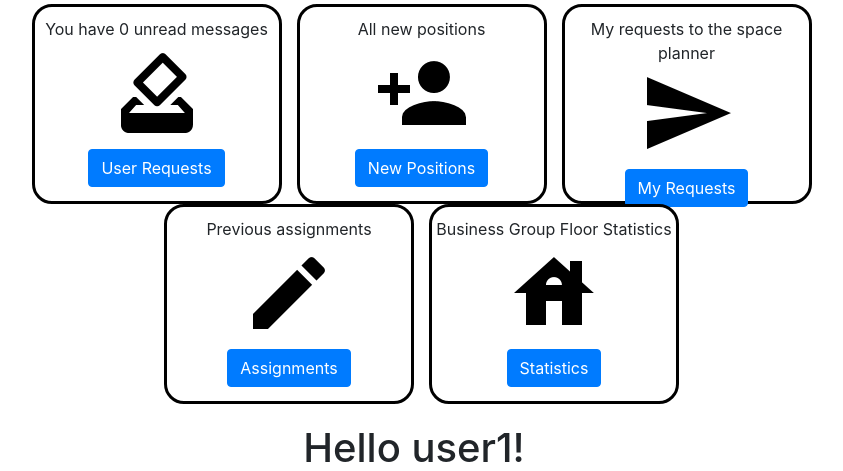
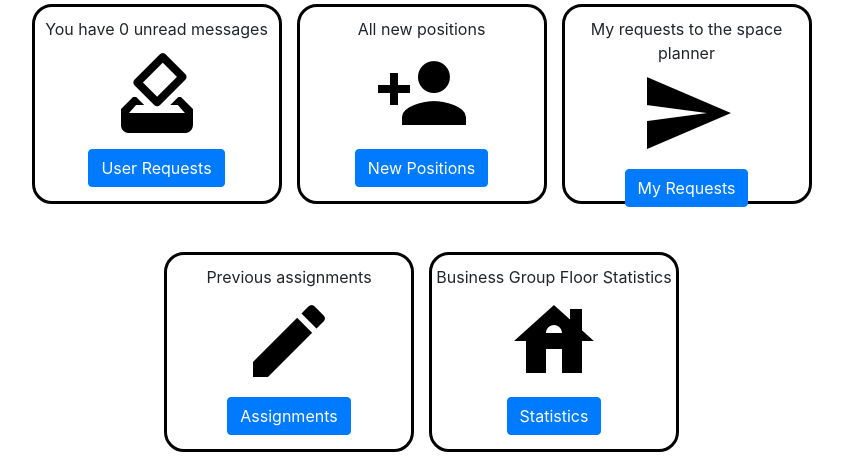
Before and after one commit to yaelilola/cubic_managment, a Django app: page / in a window 1280 px wide. Shown: the part 192-663 px from the top of the page, without its empty margins (226-1069 px from the left). Run offline with Django 3.2, Linux system fonts and the light colour scheme; a user stored in the database is signed in; data comes from the database, SQL or seed files in the repository; data that the repository does not hold is empty; parts of the project's set-up code (start-up, migrations or seed data) failed here and were passed over; some libraries are stand-ins or nearby versions.

Commit message:
fix ui issue: seperating between focal point items

```diff
--- a/custom_user/templates/custom_user/homepage.html
+++ b/custom_user/templates/custom_user/homepage.html
@@ -25,10 +25,6 @@
             height: 200px;
         }
 
-        #focal_point_items{
-        margin-bottom: 200px;
-        }
-
     </style>
         {% if user.focal_point%}
             <div class="row justify-content-center mb-3">
@@ -38,7 +34,6 @@
             </div>
             <br>
             <br>
-        <div class="row justify-content-center custom_row" id="focal_point_items">
             <div class="row justify-content-center custom_row">
                 <div class="row justify-content-center text-center action" >
                 You have {{un_read_requests.count}} unread message{{ un_read_requests.count|pluralize }}
@@ -67,6 +62,7 @@
                     </a>
                  </div>
             </div> <!--first row-->
+            <br>
             <br>
             <div class="row justify-content-center custom_row">
                 <div class="row justify-content-center text-center action" >
```
Lines whose indentation alone changed are shown as unchanged.
